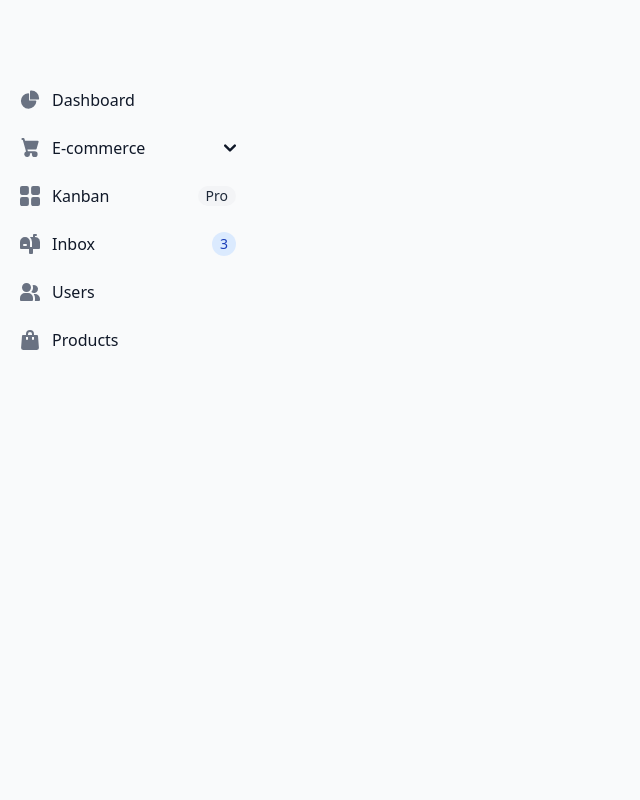
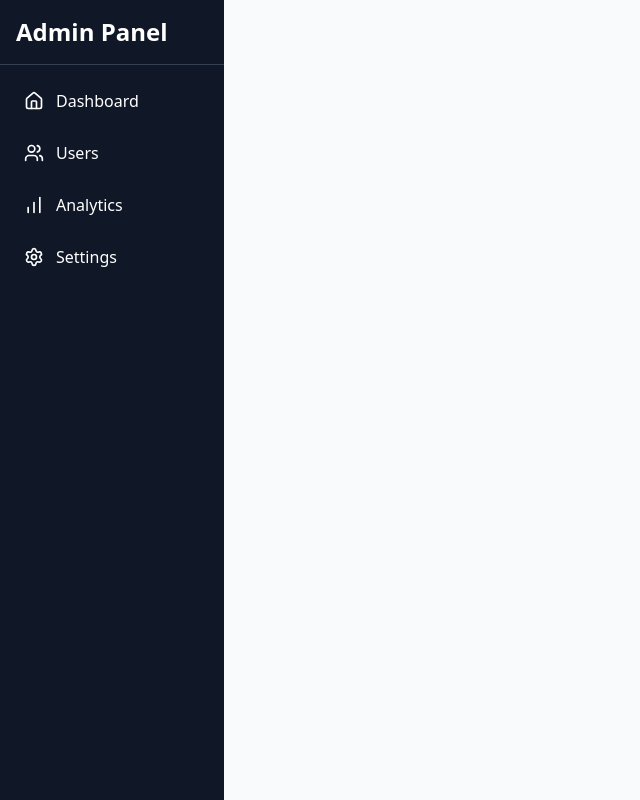
Before and after one commit to alyyissa/shift-Academy, a React (Vite) app in the folder frontend/: page /admin in a window 1280 px wide. Shown: the top 800 px of the page, without its empty margins (0-640 px from the left). Built offline with nearby package versions, Linux system fonts and the light colour scheme.

Commit message:
Added sidebar content

```diff
--- a/frontend/src/components/Admin/Sidebar.jsx
+++ b/frontend/src/components/Admin/Sidebar.jsx
@@ -1,102 +1,55 @@
 import { useState } from "react";
+import { Menu, X, Home, Users, Settings, BarChart } from "lucide-react";
 
 const Sidebar = () => {
-
-    const [isChapterOpen, setIsChapterOpen] = useState(false)
-    const toggleDropdown = () => {
-        setIsChapterOpen(!isChapterOpen)
-    }
-    const [openSide, setOpenSide] = useState(false)
-    const toggleSide = () =>{
-        setOpenSide(!openSide)
-    }
+    const [isOpen, setIsOpen] = useState(false);
 return (
-    <>
-    <button type="button" className="inline-flex items-center p-2 mt-2 ms-3 text-sm text-gray-500 rounded-lg sm:hidden hover:bg-gray-100 focus:outline-none focus:ring-2 focus:ring-gray-200 dark:text-gray-400 dark:hover:bg-gray-700 dark:focus:ring-gray-600" onClick={toggleSide}>
-        <span className="sr-only">Open sidebar</span>
-        <svg className="w-6 h-6" aria-hidden="true" fill="currentColor" viewBox="0 0 20 20" xmlns="http://www.w3.org/2000/svg">
-        <path clipRule="evenodd" fillRule="evenodd" d="M2 4.75A.75.75 0 012.75 4h14.5a.75.75 0 010 1.5H2.75A.75.75 0 012 4.75zm0 10.5a.75.75 0 01.75-.75h7.5a.75.75 0 010 1.5h-7.5a.75.75 0 01-.75-.75zM2 10a.75.75 0 01.75-.75h14.5a.75.75 0 010 1.5H2.75A.75.75 0 012 10z"></path>
-        </svg>
+    <div className="flex">
+      {/* Toggle Button - only visible on small screens */}
+      <button
+        onClick={() => setIsOpen(!isOpen)}
+        className="sm:hidden fixed top-4 left-4 z-50 bg-gray-800 text-white p-2 rounded-md cursor-pointer"
+      >
+        {isOpen ? <X size={24} /> : <Menu size={24} />}
       </button>
 
-    <aside className="fixed top-0 left-0 z-40 w-64 h-screen transition-transform -translate-x-full sm:translate-x-0" >
-        <div className="h-full px-3 pt-20 overflow-y-auto bg-gray-50 dark:bg-gray-800">
-            <ul className="space-y-2 font-medium">
-                <li>
-                    <a href="#" className="flex items-center p-2 text-gray-900 rounded-lg dark:text-white hover:bg-gray-100 dark:hover:bg-gray-700 group">
-                    <svg className="w-5 h-5 text-gray-500 transition duration-75 dark:text-gray-400 group-hover:text-gray-900 dark:group-hover:text-white" aria-hidden="true" xmlns="http://www.w3.org/2000/svg" fill="currentColor" viewBox="0 0 22 21">
-                        <path d="M16.975 11H10V4.025a1 1 0 0 0-1.066-.998 8.5 8.5 0 1 0 9.039 9.039.999.999 0 0 0-1-1.066h.002Z"/>
-                        <path d="M12.5 0c-.157 0-.311.01-.565.027A1 1 0 0 0 11 1.02V10h8.975a1 1 0 0 0 1-.935c.013-.188.028-.374.028-.565A8.51 8.51 0 0 0 12.5 0Z"/>
-                    </svg>
-                    <span className="ms-3">Dashboard</span>
+      {/* Sidebar */}
+      <aside
+        className={`fixed top-0 left-0 z-40 h-screen bg-gray-900 text-white w-64 transform transition-transform duration-300 ease-in-out
+          ${isOpen ? "translate-x-0" : "-translate-x-full"} sm:translate-x-0 sm:w-56`}
+      >
+        <div className="p-4 text-2xl font-semibold border-b border-gray-700">
+          Admin Panel
+        </div>
+
+        <nav className="flex flex-col p-4 space-y-3">
+          <a
+            href="#"
+            className="flex items-center gap-3 p-2 rounded-md hover:bg-gray-800 transition"
+          >
+            <Home size={20} /> Dashboard
           </a>
-                </li>
-                <li>
-                    <button type="button" className="cursor-pointer flex items-center w-full p-2 text-base text-gray-900 transition duration-75 rounded-lg group hover:bg-gray-100 dark:text-white dark:hover:bg-gray-700"
-                    onClick={toggleDropdown}>
-                        <svg className="shrink-0 w-5 h-5 text-gray-500 transition duration-75 group-hover:text-gray-900 dark:text-gray-400 dark:group-hover:text-white" aria-hidden="true" xmlns="http://www.w3.org/2000/svg" fill="currentColor" viewBox="0 0 18 21">
-                            <path d="M15 12a1 1 0 0 0 .962-.726l2-7A1 1 0 0 0 17 3H3.77L3.175.745A1 1 0 0 0 2.208 0H1a1 1 0 0 0 0 2h.438l.6 2.255v.019l2 7 .746 2.986A3 3 0 1 0 9 17a2.966 2.966 0 0 0-.184-1h2.368c-.118.32-.18.659-.184 1a3 3 0 1 0 3-3H6.78l-.5-2H15Z"/>
-                        </svg>
-                        <span className="flex-1 ms-3 text-left rtl:text-right whitespace-nowrap">E-commerce</span>
-                        <svg className={`w-3 h-3 transition-transform duration-200 ${
-                        isChapterOpen ? "rotate-180" : ""
-                        }`} xmlns="http://www.w3.org/2000/svg" fill="none" viewBox="0 0 10 6">
-                                <path stroke="currentColor" strokeLinecap="round" strokeLinejoin="round" strokeWidth="2" d="m1 1 4 4 4-4"/>
-                        </svg>
-                    </button>
-                    <ul className={`${isChapterOpen ? "block" : "hidden"}
-                    py-2 space-y-2 pl-4
-                    `}>
-                        <li>
-                            <a href="#" className="flex items-center w-full p-2 text-gray-900 transition duration-75 rounded-lg pl-11 group hover:bg-gray-100 dark:text-white dark:hover:bg-gray-700">Products</a>
-                        </li>
-                        <li>
-                            <a href="#" className="flex items-center w-full p-2 text-gray-900 transition duration-75 rounded-lg pl-11 group hover:bg-gray-100 dark:text-white dark:hover:bg-gray-700">Billing</a>
-                        </li>
-                        <li>
-                            <a href="#" className="flex items-center w-full p-2 text-gray-900 transition duration-75 rounded-lg pl-11 group hover:bg-gray-100 dark:text-white dark:hover:bg-gray-700">Invoice</a>
-                        </li>
-                    </ul>
-                </li>
-                <li>
-                    <a href="#" className="flex items-center p-2 text-gray-900 rounded-lg dark:text-white hover:bg-gray-100 dark:hover:bg-gray-700 group">
-                    <svg className="shrink-0 w-5 h-5 text-gray-500 transition duration-75 dark:text-gray-400 group-hover:text-gray-900 dark:group-hover:text-white" aria-hidden="true" xmlns="http://www.w3.org/2000/svg" fill="currentColor" viewBox="0 0 18 18">
-                        <path d="M6.143 0H1.857A1.857 1.857 0 0 0 0 1.857v4.286C0 7.169.831 8 1.857 8h4.286A1.857 1.857 0 0 0 8 6.143V1.857A1.857 1.857 0 0 0 6.143 0Zm10 0h-4.286A1.857 1.857 0 0 0 10 1.857v4.286C10 7.169 10.831 8 11.857 8h4.286A1.857 1.857 0 0 0 18 6.143V1.857A1.857 1.857 0 0 0 16.143 0Zm-10 10H1.857A1.857 1.857 0 0 0 0 11.857v4.286C0 17.169.831 18 1.857 18h4.286A1.857 1.857 0 0 0 8 16.143v-4.286A1.857 1.857 0 0 0 6.143 10Zm10 0h-4.286A1.857 1.857 0 0 0 10 11.857v4.286c0 1.026.831 1.857 1.857 1.857h4.286A1.857 1.857 0 0 0 18 16.143v-4.286A1.857 1.857 0 0 0 16.143 10Z"/>
-                    </svg>
-                    <span className="flex-1 ms-3 whitespace-nowrap">Kanban</span>
-                    <span className="inline-flex items-center justify-center px-2 ms-3 text-sm font-medium text-gray-800 bg-gray-100 rounded-full dark:bg-gray-700 dark:text-gray-300">Pro</span>
+          <a
+            href="#"
+            className="flex items-center gap-3 p-2 rounded-md hover:bg-gray-800 transition"
+          >
+            <Users size={20} /> Users
           </a>
-                </li>
-                <li>
-                    <a href="#" className="flex items-center p-2 text-gray-900 rounded-lg dark:text-white hover:bg-gray-100 dark:hover:bg-gray-700 group">
-                    <svg className="shrink-0 w-5 h-5 text-gray-500 transition duration-75 dark:text-gray-400 group-hover:text-gray-900 dark:group-hover:text-white" aria-hidden="true" xmlns="http://www.w3.org/2000/svg" fill="currentColor" viewBox="0 0 20 20">
-                        <path d="m17.418 3.623-.018-.008a6.713 6.713 0 0 0-2.4-.569V2h1a1 1 0 1 0 0-2h-2a1 1 0 0 0-1 1v2H9.89A6.977 6.977 0 0 1 12 8v5h-2V8A5 5 0 1 0 0 8v6a1 1 0 0 0 1 1h8v4a1 1 0 0 0 1 1h2a1 1 0 0 0 1-1v-4h6a1 1 0 0 0 1-1V8a5 5 0 0 0-2.582-4.377ZM6 12H4a1 1 0 0 1 0-2h2a1 1 0 0 1 0 2Z"/>
-                    </svg>
-                    <span className="flex-1 ms-3 whitespace-nowrap">Inbox</span>
-                    <span className="inline-flex items-center justify-center w-3 h-3 p-3 ms-3 text-sm font-medium text-blue-800 bg-blue-100 rounded-full dark:bg-blue-900 dark:text-blue-300">3</span>
+          <a
+            href="#"
+            className="flex items-center gap-3 p-2 rounded-md hover:bg-gray-800 transition"
+          >
+            <BarChart size={20} /> Analytics
           </a>
-                </li>
-                <li>
-                    <a href="#" className="flex items-center p-2 text-gray-900 rounded-lg dark:text-white hover:bg-gray-100 dark:hover:bg-gray-700 group">
-                    <svg className="shrink-0 w-5 h-5 text-gray-500 transition duration-75 dark:text-gray-400 group-hover:text-gray-900 dark:group-hover:text-white" aria-hidden="true" xmlns="http://www.w3.org/2000/svg" fill="currentColor" viewBox="0 0 20 18">
-                        <path d="M14 2a3.963 3.963 0 0 0-1.4.267 6.439 6.439 0 0 1-1.331 6.638A4 4 0 1 0 14 2Zm1 9h-1.264A6.957 6.957 0 0 1 15 15v2a2.97 2.97 0 0 1-.184 1H19a1 1 0 0 0 1-1v-1a5.006 5.006 0 0 0-5-5ZM6.5 9a4.5 4.5 0 1 0 0-9 4.5 4.5 0 0 0 0 9ZM8 10H5a5.006 5.006 0 0 0-5 5v2a1 1 0 0 0 1 1h11a1 1 0 0 0 1-1v-2a5.006 5.006 0 0 0-5-5Z"/>
-                    </svg>
-                    <span className="flex-1 ms-3 whitespace-nowrap">Users</span>
+          <a
+            href="#"
+            className="flex items-center gap-3 p-2 rounded-md hover:bg-gray-800 transition"
+          >
+            <Settings size={20} /> Settings
           </a>
-                </li>
-                <li>
-                    <a href="#" className="flex items-center p-2 text-gray-900 rounded-lg dark:text-white hover:bg-gray-100 dark:hover:bg-gray-700 group">
-                    <svg className="shrink-0 w-5 h-5 text-gray-500 transition duration-75 dark:text-gray-400 group-hover:text-gray-900 dark:group-hover:text-white" aria-hidden="true" xmlns="http://www.w3.org/2000/svg" fill="currentColor" viewBox="0 0 18 20">
-                        <path d="M17 5.923A1 1 0 0 0 16 5h-3V4a4 4 0 1 0-8 0v1H2a1 1 0 0 0-1 .923L.086 17.846A2 2 0 0 0 2.08 20h13.84a2 2 0 0 0 1.994-2.153L17 5.923ZM7 9a1 1 0 0 1-2 0V7h2v2Zm0-5a2 2 0 1 1 4 0v1H7V4Zm6 5a1 1 0 1 1-2 0V7h2v2Z"/>
-                    </svg>
-                    <span className="flex-1 ms-3 whitespace-nowrap">Products</span>
-                    </a>
-                </li>
-            </ul>
+        </nav>
+      </aside>
     </div>
-    </aside>
-
-</>
 );
 };
 
```
Lines whose indentation alone changed are shown as unchanged.
